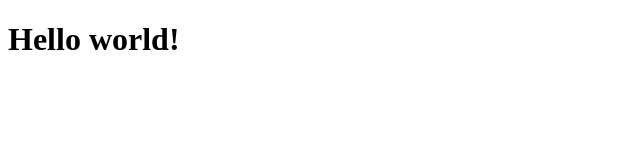
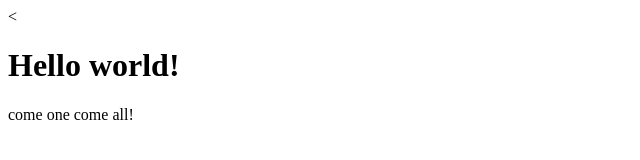
Before and after one commit to Tru-okenye/Truissa, a plain HTML site: page index.html in a window 1280 px wide. Shown: the whole page, without its empty margins (0-640 px from the left). Drawn offline with Linux system fonts and the light colour scheme.

Commit message:
made changes to the file

```diff
--- a/index.html
+++ b/index.html
@@ -1,6 +1,12 @@
 <!DOCTYPE html>
 <html>
-    <body>
-        <h1>Hello world!</h1>
+<link rel="Stylesheet" href="index.css">
+<meta charset="UTF-8">
+<meta http-equiv="X-UA-Compatible" content="IE=edge">
+<meta name="viewport" content="width=device-width, initial-scale=1.0">
+< <body>
+    <h1>Hello world!</h1>
+    <p>come one come all!</p>
     </body>
+
 </html>
```
